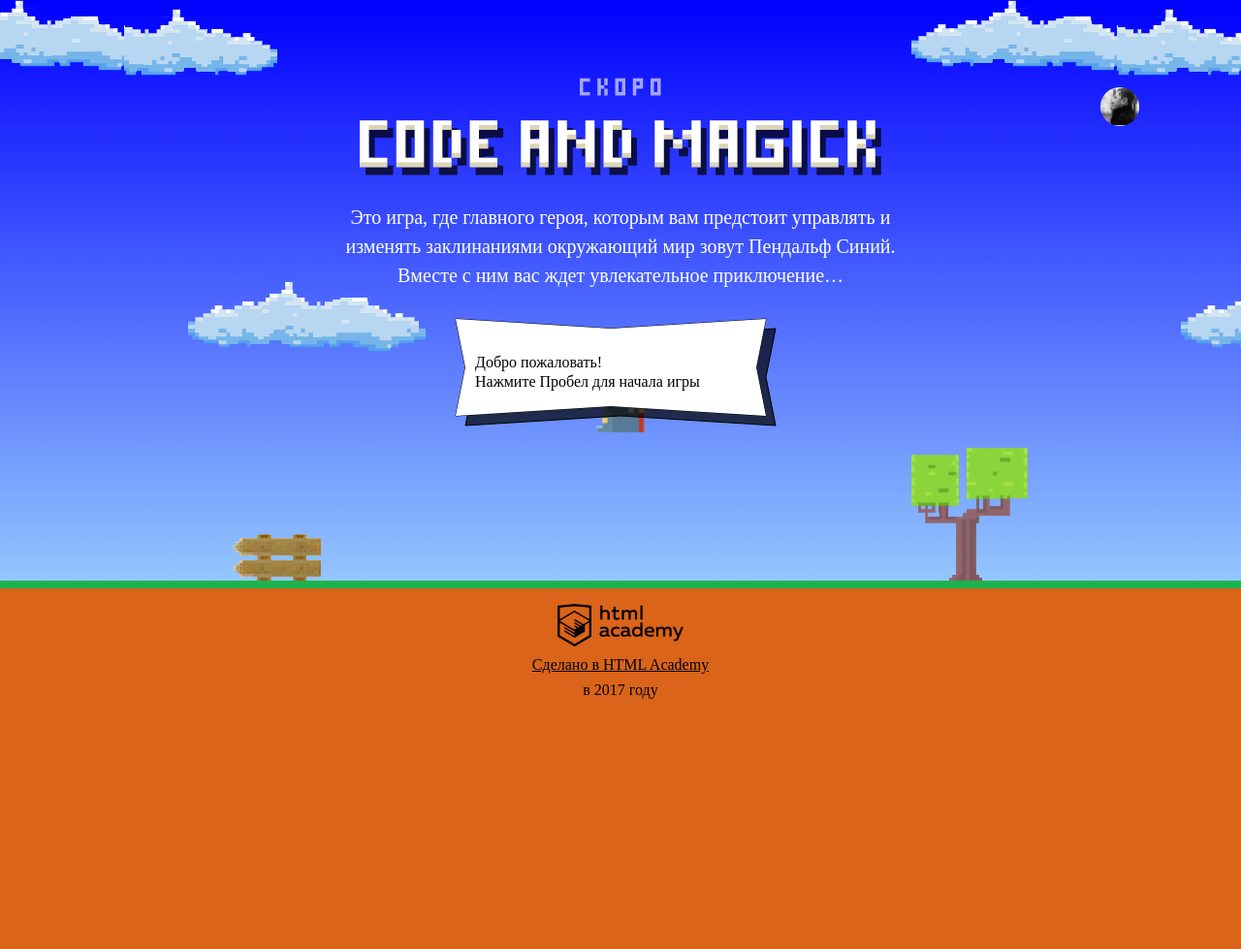
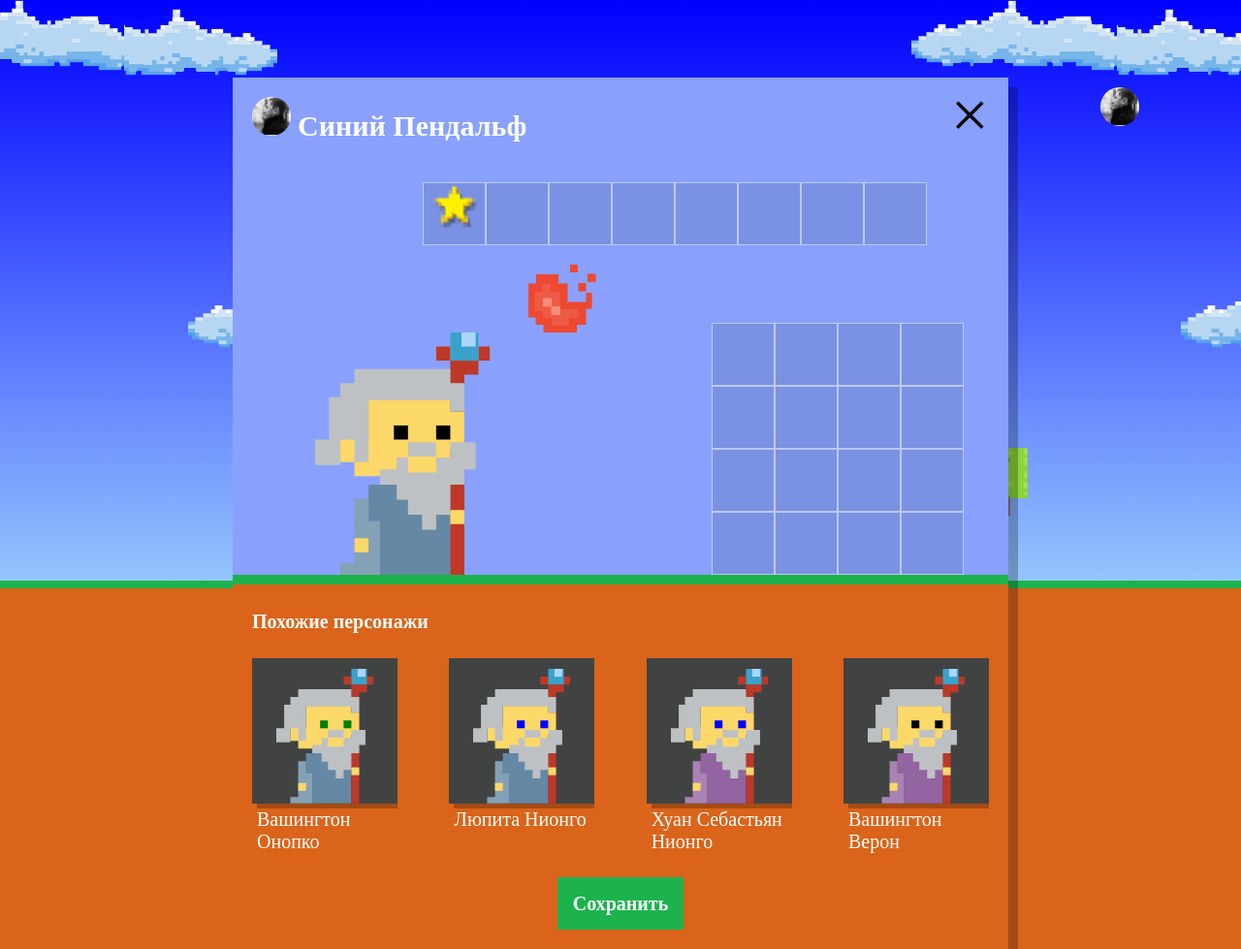
Before and after one commit to kulkoff/32604-code-and-magick, a website: page index.html in a window 1280 px wide. Shown: the whole page at 97% size. Before the commit the page ends 800 px from the top, so only its background shows below. Drawn offline with Linux system fonts and the light colour scheme; a web font is replaced by a local one.

Commit message:
end homework 3

```diff
--- a/index.html
+++ b/index.html
@@ -202,6 +202,7 @@
     return height / 3 - wizardHeight / 2;
   }
 </script>
+<script src="js/setup.js"></script>
 <script src="js/stat.js"></script>
 <script src="js/game.js"></script>
 
--- /dev/null
+++ b/js/setup.js
@@ -0,0 +1,55 @@
+'use strict';
+
+var userDialog = document.querySelector('.setup');
+userDialog.classList.remove('hidden');
+
+var anotherWizardBlock = document.querySelector('.setup-similar');
+anotherWizardBlock.classList.remove('hidden');
+
+var wizardNames = ['Иван', 'Хуан Себастьян', 'Мария', 'Кристоф', 'Виктор', 'Юлия', 'Люпита', 'Вашингтон'];
+var wizardFamilies = ['да Марья', 'Верон', 'Мирабелла', 'Вальц', 'Онопко', 'Топольницкая', 'Нионго', 'Ирвинг'];
+var wizardCoats = ['rgb(101, 137, 164)', 'rgb(241, 43, 107)', 'rgb(146, 100, 161)', 'rgb(56, 159, 117)', 'rgb(215, 210, 55)', 'rgb(0, 0, 0)'];
+var wizardEyes = ['black', 'red', 'blue', 'yellow', 'green'];
+
+var similarListElement = document.querySelector('.setup-similar-list');
+var similarWizardTemplate = document.querySelector('#similar-wizard-template').content.querySelector('.setup-similar-item');
+
+var wizards;
+wizards = [
+  {
+    name: wizardNames[Math.floor(Math.random() * wizardNames.length)] + ' ' + wizardFamilies[Math.floor(Math.random() * wizardFamilies.length)],
+    coatColor: wizardCoats[Math.floor(Math.random() * wizardCoats.length)],
+    eyesColor: wizardEyes[Math.floor(Math.random() * wizardEyes.length)]
+  },
+  {
+    name: wizardNames[Math.floor(Math.random() * wizardNames.length)] + ' ' + wizardFamilies[Math.floor(Math.random() * wizardFamilies.length)],
+    coatColor: wizardCoats[Math.floor(Math.random() * wizardCoats.length)],
+    eyesColor: wizardEyes[Math.floor(Math.random() * wizardEyes.length)]
+  },
+  {
+    name: wizardNames[Math.floor(Math.random() * wizardNames.length)] + ' ' + wizardFamilies[Math.floor(Math.random() * wizardFamilies.length)],
+    coatColor: wizardCoats[Math.floor(Math.random() * wizardCoats.length)],
+    eyesColor: wizardEyes[Math.floor(Math.random() * wizardEyes.length)]
+  },
+  {
+    name: wizardNames[Math.floor(Math.random() * wizardNames.length)] + ' ' + wizardFamilies[Math.floor(Math.random() * wizardFamilies.length)],
+    coatColor: wizardCoats[Math.floor(Math.random() * wizardCoats.length)],
+    eyesColor: wizardEyes[Math.floor(Math.random() * wizardEyes.length)]
+  }
+];
+
+
+var renderWizard = function (wizard) {
+  var wizardElement = similarWizardTemplate.cloneNode(true);
+
+  wizardElement.querySelector('.setup-similar-label').textContent = wizard.name;
+  wizardElement.querySelector('.wizard-coat').style.fill = wizard.coatColor;
+  wizardElement.querySelector('.wizard-eyes').style.fill = wizard.eyesColor;
+  return wizardElement;
+};
+
+var fragment = document.createDocumentFragment();
+for (var i = 0; i < wizards.length; i++) {
+  fragment.appendChild(renderWizard(wizards[i]));
+}
+similarListElement.appendChild(fragment);
--- a/package.json
+++ b/package.json
@@ -13,7 +13,7 @@
   },
   "license": "MIT",
   "devDependencies": {
-    "eslint": "4.2.0",
+    "eslint": "^4.2.0",
     "eslint-config-htmlacademy": "0.3.x"
   },
   "dependencies": {},
```
Also changed, not shown: 1 other file.
